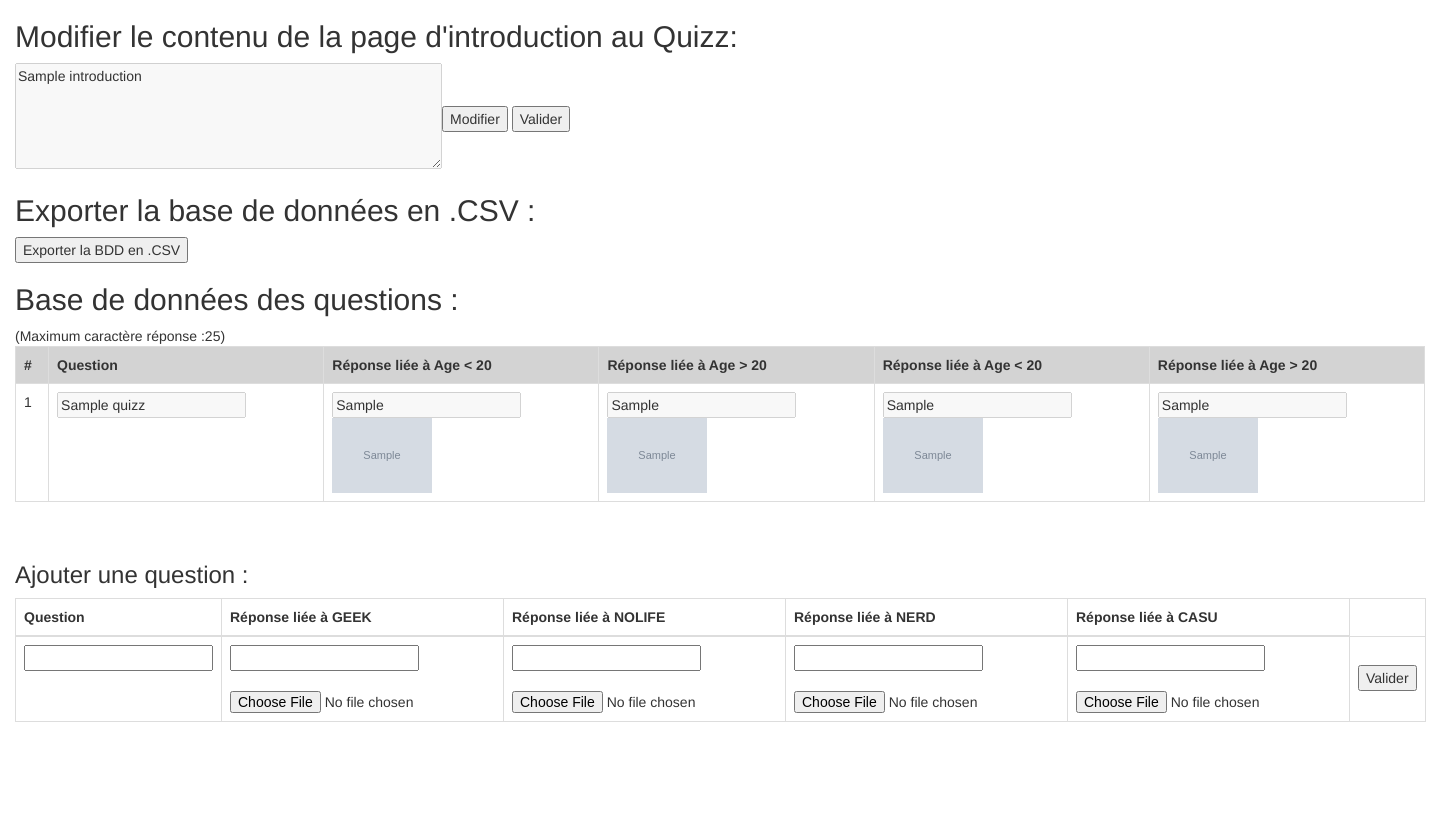
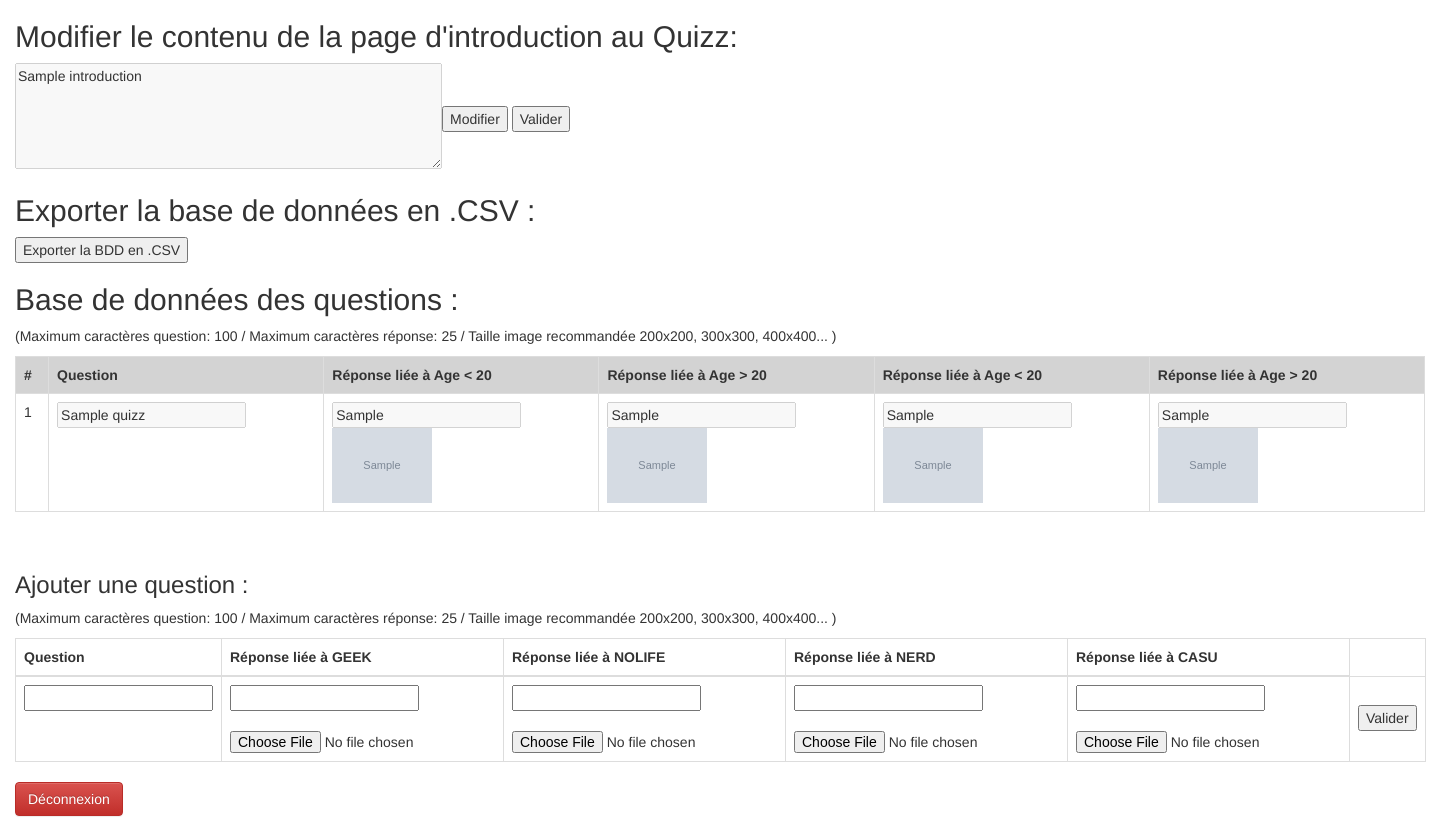
Before and after one commit to saphir88/Geekwizz, a PHP site: the page made by src/View/Admin/index.html.twig in a window 1440 px wide. Before the commit the page ends 722 px from the top, so only its background shows below. Run offline with PHP 8.4, Linux system fonts and the light colour scheme; the template is opened without the code that fills it: most values are stand-ins (such as "Sample title", 1, 10 or a date in 2020); grey boxes marked "Sample" are stand-in pictures; a stand-in replaces the project's code that opens the database connection; some libraries are stand-ins or nearby versions.

Commit message:
Ajout de fonction et bouton déco

```diff
--- a/app/dispatcher.php
+++ b/app/dispatcher.php
@@ -13,12 +13,10 @@ $dispatcher = FastRoute\simpleDispatcher(function(FastRoute\RouteCollector $r) {
     $r->addRoute('GET', '/login', 'Login/login');
     $r->addRoute('POST', '/postlogin', 'Login/postlogin');
     $r->addRoute('GET', '/mentions', 'Question/mentions_legales');
-    //$r->addRoute('GET', '/resultat', 'Question/resultat');
     $r->addRoute('GET', '/resultat/{id:\d+}', 'Resultat/validateToken');
     $r->addRoute('GET', '/quizz', 'Admin/introQuizz');
     $r->addRoute('POST', '/mail', 'Mail/mail');
     $r->addRoute('GET', '/mail', 'Mail/mail');
-
     $r->addRoute('GET', '/questions', 'Question/randomQuizz');
     $r->addRoute('POST', '/validateMail', 'Mail/validateMail');
     $r->addRoute('GET', '/sendMail', 'Mail/sendMail');
@@ -26,7 +24,7 @@ $dispatcher = FastRoute\simpleDispatcher(function(FastRoute\RouteCollector $r) {
     $r->addRoute('POST', '/exportsvg', 'Admin/exportsvg');
     $r->addRoute('POST', '/modifIntro', 'Admin/modifIntro');
     $r->addRoute('POST', '/gestionQuest', 'Admin/gestionQuest');
-
+    $r->addRoute('GET', '/deconnexion', 'Admin/deconnexion');
 });
 
 // Fetch method and URI from somewhere
--- a/src/Controller/AdminController.php
+++ b/src/Controller/AdminController.php
@@ -193,7 +193,11 @@ class AdminController extends AbstractController
         $ConfigManager->update(1, $newintro);
         header('location:/admin');
 
-        //Valeur de base de l'intro : Tu veux savoir quel est ton profil geek ? À quelle tendance tu appartiens ? C'est simple ! Répond à ce test en moins de 2 minutes et nous te dirons qui tu es. À la fin du test partage ton résultat et défie tes amis.
+    }
 
+    public function deconnexion(){
+        session_start();
+        session_destroy();
+        header('location: /');
     }
 }
--- a/src/View/Admin/index.html.twig
+++ b/src/View/Admin/index.html.twig
@@ -63,7 +63,8 @@
     </div>#}
 
     <div class="container-fluid">
-        <h2>Base de données des questions :</h2><span>(Maximum caractère réponse :25)</span>
+        <h2>Base de données des questions :</h2>
+        <p>(Maximum caractères question: 100 / Maximum caractères réponse: 25 / Taille image recommandée 200x200, 300x300, 400x400... )</p>
         <table class="table table-bordered">
             {#<thead>
                 <tr>
@@ -149,19 +150,19 @@
                         <td>{{ number }}</td>
                         <input type="hidden" name="id" value="{{ quizz.id }}">
                         <td><input type="text" value="{{ quizz.titre }}" disabled></td>
-                        <td><div><input type="text" name="resp1" value="{{ quizz.reponse1 }}" ></div>
+                        <td><div><input type="text" name="resp1" value="{{ quizz.reponse1 }}" maxlength="25"></div>
                             <div><img src="{{ quizz.image1 }}" style="width: 100px"></div><input type="hidden" name="img_old_1" id="" value="{{ quizz.image1 }}">
                             <div><input type="file" id="file1" name="file1" ></div>
                         </td>
-                        <td><div><input type="text" name="resp2" value="{{ quizz.reponse2 }}" ></div>
+                        <td><div><input type="text" name="resp2" value="{{ quizz.reponse2 }}" maxlength="25"></div>
                             <div><img src="{{ quizz.image2 }}" style="width: 100px"></div><input type="hidden" name="img_old_2" id="" value="{{ quizz.image2 }}">
                             <div><input type="file" id="file2" name="file2" ></div>
                         </td>
-                        <td><div><input type="text" name="resp3" value="{{ quizz.reponse3 }}" ></div>
+                        <td><div><input type="text" name="resp3" value="{{ quizz.reponse3 }}" maxlength="25"></div>
                             <div><img src="{{ quizz.image3 }}" style="width: 100px"></div><input type="hidden" name="img_old_3" id="" value="{{ quizz.image3 }}">
                             <div><input type="file" id="file3" name="file3" ></div>
                         </td>
-                        <td><div><input type="text" name="resp4" value="{{ quizz.reponse4 }}" ></div>
+                        <td><div><input type="text" name="resp4" value="{{ quizz.reponse4 }}" maxlength="25"></div>
                             <div><img src="{{ quizz.image4 }}" style="width: 100px"></div><input type="hidden" name="img_old_4" id="" value="{{ quizz.image4 }}">
                             <div><input type="file" id="file4" name="file4" ></div>
                         </td>
@@ -177,8 +178,9 @@
 
             </tbody>
         </table>
-<br>
+        <br>
         <h3>Ajouter une question :</h3>
+        <p>(Maximum caractères question: 100 / Maximum caractères réponse: 25 / Taille image recommandée 200x200, 300x300, 400x400... )</p>
         <table class="table table-bordered">
             <thead>
             <tr>
@@ -193,19 +195,19 @@
                 <tr>
                     <form action="/addQuestionAdmin" method="POST" enctype="multipart/form-data">
                         <td><input type="text" name="titre" value="" required></td>
-                        <td><div><input type="text" name="resp1" value="" required></div>
+                        <td><div><input type="text" name="resp1" maxlength="25" required></div>
                             <div><img src="" style="width: 180px"></div>
                             <div><input type="file" id="file1" name="file1" ></div>
                         </td>
-                        <td><div><input type="text" name="resp2" value="" required></div>
+                        <td><div><input type="text" name="resp2" maxlength="25" required></div>
                             <div><img src="" style="width: 180px"></div>
                             <div><input type="file" id="file2" name="file2" ></div>
                         </td>
-                        <td><div><input type="text" name="resp3" value="" required></div>
+                        <td><div><input type="text" name="resp3" maxlength="25" required></div>
                             <div><img src="" style="width: 180px"></div>
                             <div><input type="file" id="file3" name="file3" ></div>
                         </td>
-                        <td><div><input type="text" name="resp4" value="" required></div>
+                        <td><div><input type="text" name="resp4" maxlength="25" required></div>
                             <div><img src="" style="width: 180px"></div>
                             <div><input type="file" id="file4" name="file4" ></div>
                         </td>
@@ -217,7 +219,16 @@
                 </tr>
             </tbody>
         </table>
+        <div>
+            <form  action="/deconnexion" method="GET">
+                <button type="submit" class="btn btn-danger">Déconnexion</button>
+            </form>
+            <br>
+        </div>
+
     </div>
+
+
 
 <script>
     $('.modifier').on("click" , function(){
--- a/src/View/Item/mail.html.twig
+++ b/src/View/Item/mail.html.twig
@@ -6,7 +6,6 @@
             <div class="col-xs-12 col-sm-12 col-md-6 col-lg-6 logo-path">
                 {% include 'Item/logo.html.twig' %}
             </div>
-            {{ dump(post) }}
             <div class="col-xs-12 col-sm-12 col-md-6 col-lg-6 mail-path center">
                 <div class="couverture-mail">
                     <p><img src="assets/images/homer.png"></p>
```
